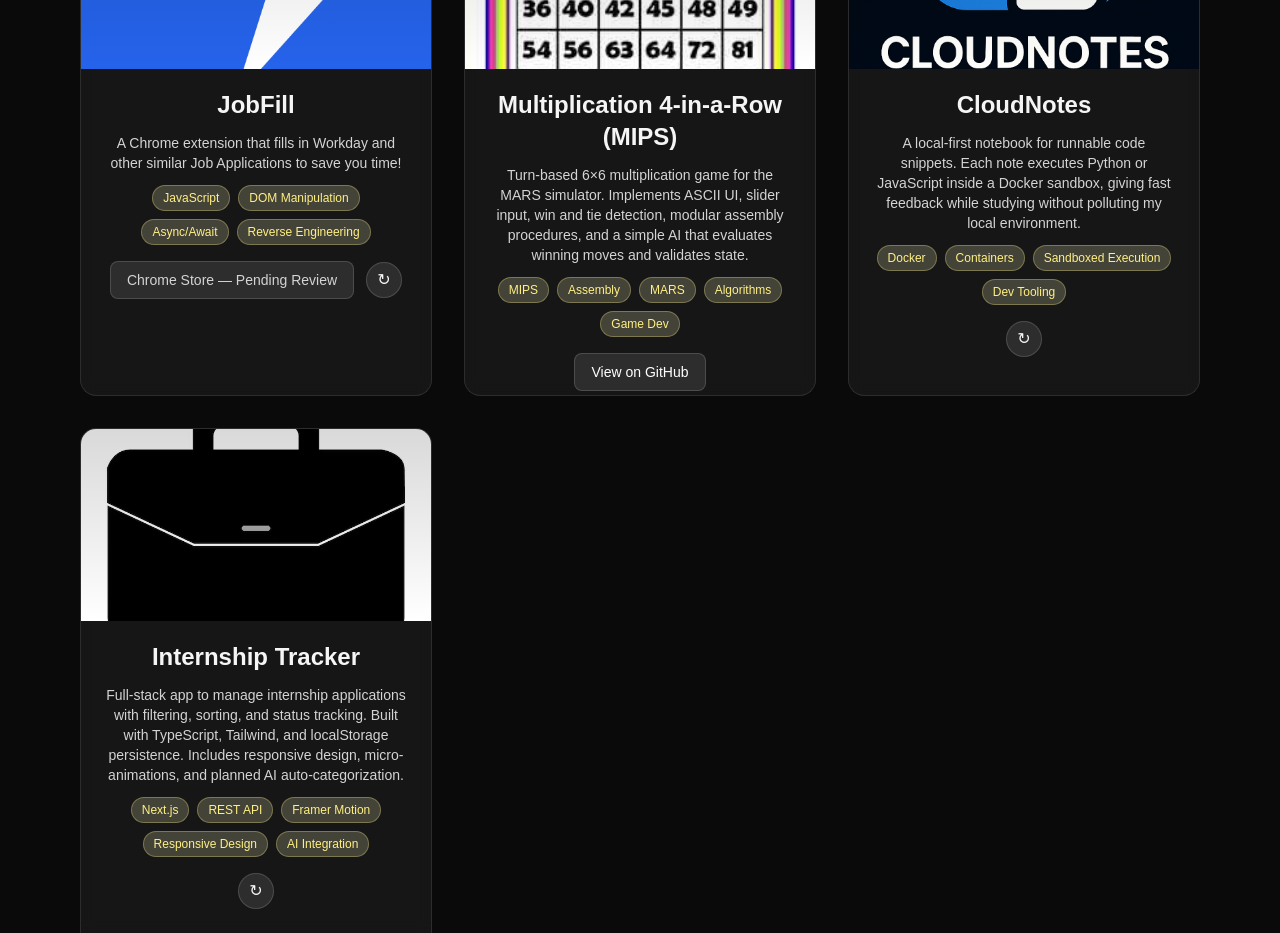
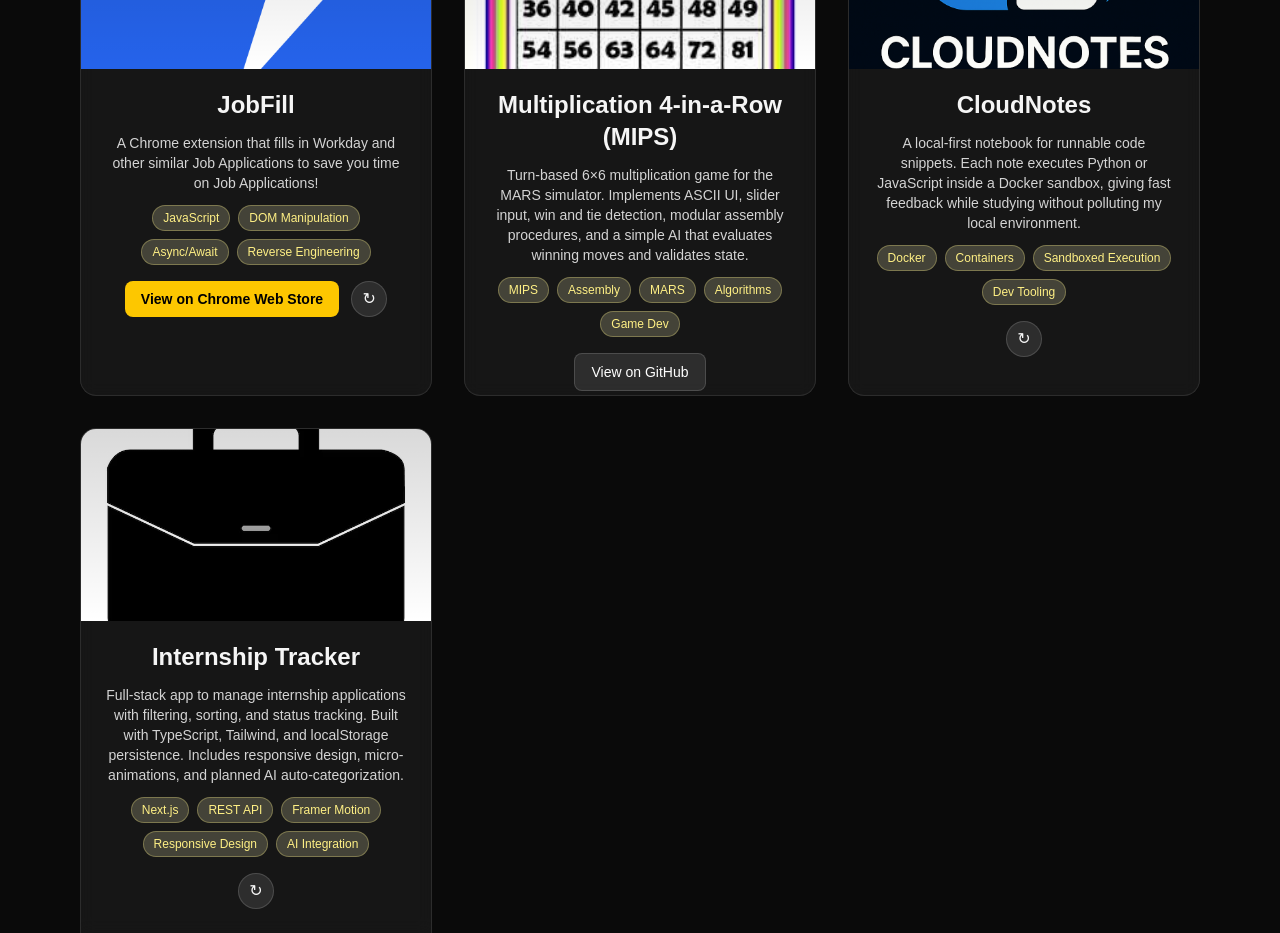
Before and after one commit to HenryWinNguyen/henry-portfolio, a Next.js app: page / in a window 1280 px wide. Shown: the part 3140-4073 px from the top of the page. Built offline with nearby package versions, Linux system fonts and the light colour scheme.

Commit message:
add JobFill store link

```diff
--- a/app/components/ProjectsShowcase.tsx
+++ b/app/components/ProjectsShowcase.tsx
@@ -52,14 +52,14 @@
   {
     title: 'JobFill',
     description:
-    'A Chrome extension that fills in Workday and other similar Job Applications to save you time!',
+    'A Chrome extension that fills in Workday and other similar Job Applications to save you time on Job Applications!',
     cover: '/projects/jobfill_cover.png',
     screenshots: [
       '/projects/jobfill_settings.png',
     ],
     tags: ['JavaScript', 'DOM Manipulation', 'Async/Await', 'Reverse Engineering'],
     codeUrl: 'https://github.com/HenryWinNguyen/JobFill',
-    storeUrl: '',       // paste Chrome Web Store URL when ready
+    storeUrl: 'https://chromewebstore.google.com/detail/jobfill/kopfpgidbllmikfbjbcnknccpjmknmgf',
   },
 
   {
```
